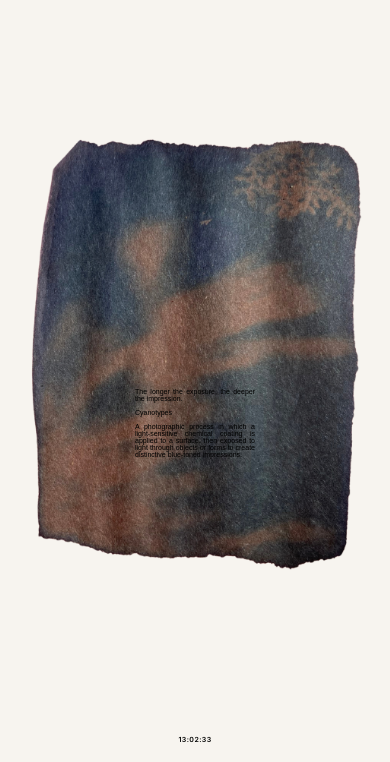
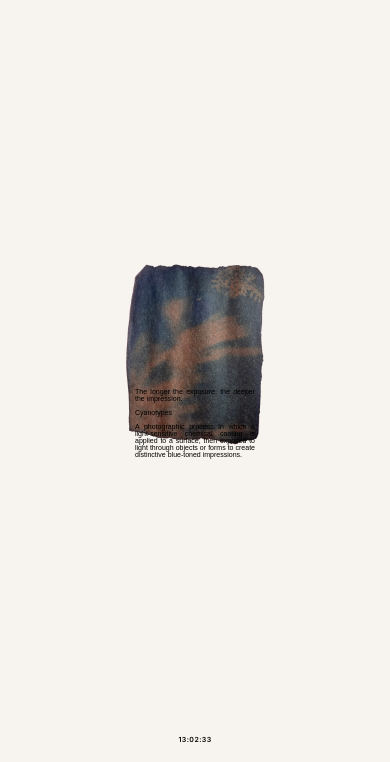
Before and after one commit to tanisha4n4/website, a plain HTML site: page index.html in a window 390 px wide. Shown: the part 82-844 px from the top of the page. Drawn offline with Linux system fonts and the light colour scheme.

Commit message:
Shrink the homepage image, tighten ripples, and tint the mobile menu a light gray.
Co-authored-by: Cursor <cursoragent@cursor.com>

```diff
--- a/src/liquidSurface.js
+++ b/src/liquidSurface.js
@@ -17,7 +17,7 @@ const CONFIG = {
   MAX_RIPPLES: 6,
   FREQUENCY: 24,
   REF_SIZE: 480,
-  REF_HEIGHT: 200,
+  REF_HEIGHT: 80,
 };
 
 const SHADER_SLOTS = 8;
--- a/src/style.css
+++ b/src/style.css
@@ -48,8 +48,8 @@ body {
   --logo-h: calc(35 * var(--u));
   --nav-size: calc(15 * var(--u));
   --nav-gap: calc(42 * var(--u));
-  --apple-w: calc(492.8 * var(--home-u));
-  --apple-h: calc(650.496 * var(--home-u));
+  --apple-w: calc(250 * var(--home-u));
+  --apple-h: calc(330 * var(--home-u));
   --clock-h: calc(95 * var(--u));
   --contact-min: calc(700 * var(--u));
   --email-size: calc(40 * var(--u));
@@ -765,7 +765,7 @@ body[data-view="contact"] .clock {
     --logo-h: calc(45 * var(--m));
     --m-clock: calc(46 * var(--m));
     --m-pad: calc(20 * var(--m));
-    --apple-w: min(358.4px, calc(100vw - 24px));
+    --apple-w: min(150px, calc(100vw - 24px));
     --apple-h: calc(var(--apple-w) * 412.05 / 320);
   }
 
@@ -842,7 +842,7 @@ body[data-view="contact"] .clock {
     min-width: calc(132 * var(--m));
     margin: 0;
     padding: calc(16 * var(--m)) calc(18 * var(--m));
-    background: var(--paper);
+    background: #efece7;
     border-radius: calc(8 * var(--m));
     box-shadow: 0 calc(10 * var(--m)) calc(28 * var(--m)) rgba(0, 0, 0, 0.08);
     z-index: 2;
```
